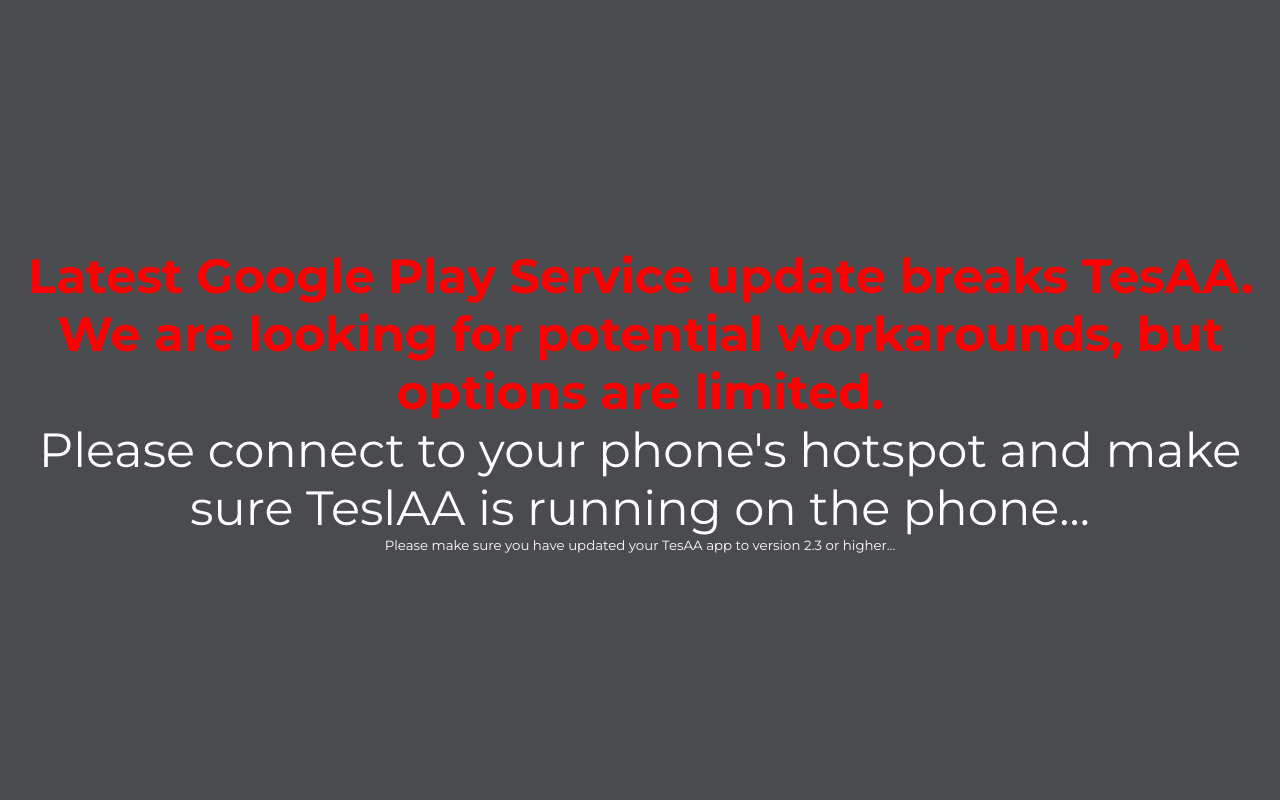
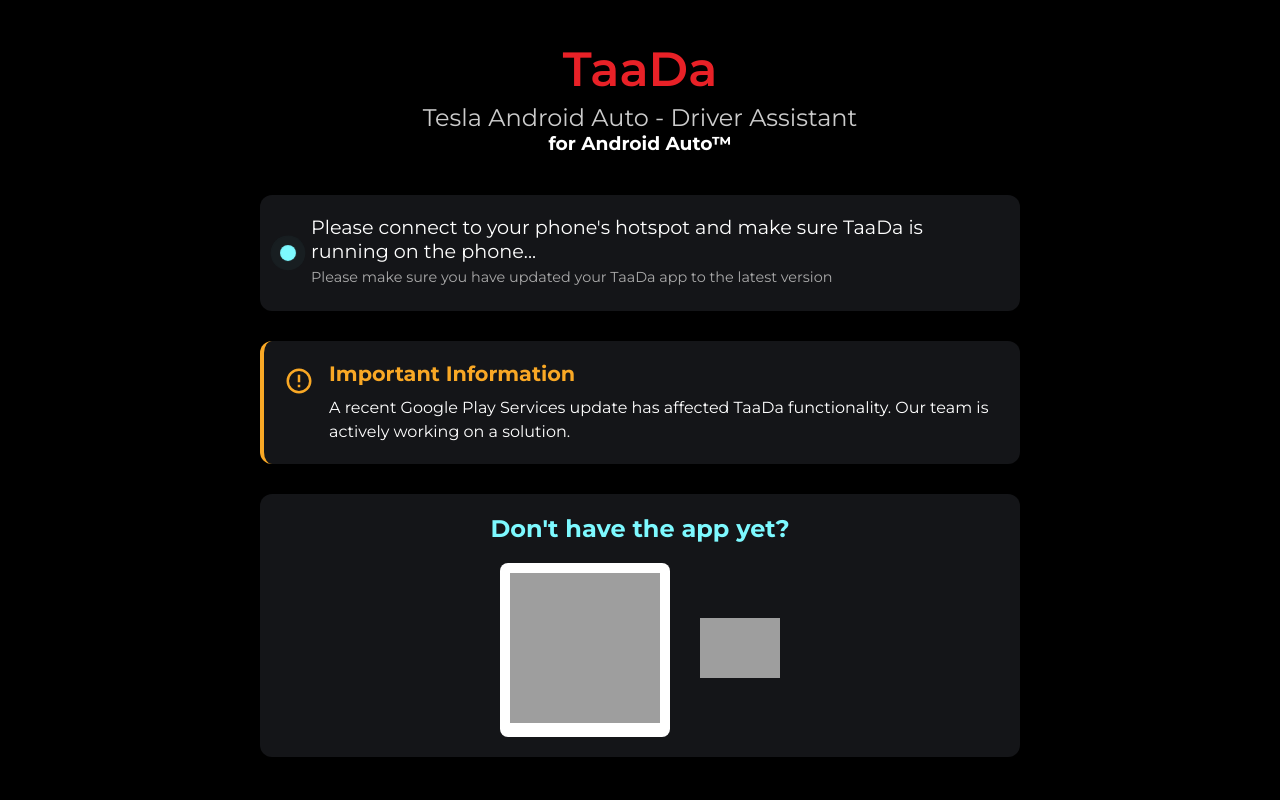
Before and after one commit to sebastien247/sebastien247.github.io, a plain HTML site: page index.html in a window 1280 px wide. Drawn offline with Linux system fonts and the light colour scheme; no server answers; grey boxes are pictures that could not be loaded.

Commit message:
update ui

```diff
--- a/index.html
+++ b/index.html
@@ -1,7 +1,7 @@
 <!DOCTYPE html>
 <html lang="en">
 <head>
-    <title>TeslAA for Android Auto</title>
+    <title>Tesla Android Auto - Driver Assistant (TaaDa)</title>
     <link rel="preconnect" href="https://fonts.googleapis.com">
     <link rel="preconnect" href="https://fonts.gstatic.com" crossorigin>
     <link href="https://fonts.googleapis.com/css2?family=Montserrat:ital,wght@0,100;0,200;0,300;0,400;0,500;0,600;0,700;0,800;0,900;1,100;1,200;1,300;1,400;1,500;1,600;1,700;1,800;1,900&display=swap" rel="stylesheet">
@@ -13,10 +13,55 @@
 </head>
 
 <body id="body">
-<canvas></canvas>
-<span id="info"><p></p><b style="color:red">Latest Google Play Service update breaks TesAA. We are looking for potential workarounds, but options are limited.</b></p>Please connect to your phone's hotspot and make sure TeslAA is running on the phone...<span style="font-size:10pt;display:block;">Please make sure you have updated your TesAA app to version 2.3 or higher...</span></span>
-<span id="log"></span>
-<span id="warning"></span>
+    <canvas></canvas>
+
+    <div class="tesla-container" id="info">
+        <div class="tesla-header">
+            <h1>TaaDa</h1>
+            <h2>Tesla Android Auto - Driver Assistant</h2>
+            <h3>for Android Auto™</h3>
+        </div>
+
+        <div class="tesla-content">
+            <div class="connection-status">
+                <div class="status-icon"></div>
+                <div class="status-message">
+                    <p>Please connect to your phone's hotspot and make sure TaaDa is running on the phone...</p>
+                    <p class="note">Please make sure you have updated your TaaDa app to the latest version</p>
+                </div>
+            </div>
+
+            <div class="notification-card">
+                <div class="notification-icon">
+                    <svg xmlns="http://www.w3.org/2000/svg" viewBox="0 0 24 24" width="24" height="24"><path fill="none" d="M0 0h24v24H0z"/><path d="M12 22C6.477 22 2 17.523 2 12S6.477 2 12 2s10 4.477 10 10-4.477 10-10 10zm0-2a8 8 0 1 0 0-16 8 8 0 0 0 0 16zm-1-5h2v2h-2v-2zm0-8h2v6h-2V7z" fill="currentColor"/></svg>
+                </div>
+                <div class="notification-content">
+                    <h3>Important Information</h3>
+                    <p>A recent Google Play Services update has affected TaaDa functionality. Our team is actively working on a solution.</p>
+                </div>
+            </div>
+
+            <div class="download-section">
+                <h3>Don't have the app yet?</h3>
+                <div class="download-options">
+                    <div class="qr-code">
+                        <img src="https://api.qrserver.com/v1/create-qr-code/?size=150x150&data=https://play.google.com/store/apps/details?id=fr.sd.taada" alt="TaaDa App QR Code">
+                    </div>
+                    <div class="play-store">
+                        <a href="https://play.google.com/store/apps/details?id=fr.sd.taada" target="_blank" class="play-store-button">
+                            <img src="https://play.google.com/intl/en_us/badges/static/images/badges/en_badge_web_generic.png" alt="Get it on Google Play">
+                        </a>
+                    </div>
+                </div>
+            </div>
+        </div>
+
+        <div class="tesla-footer">
+            <span id="log"></span>
+            <span id="warning"></span>
+        </div>
+    </div>
+
 </body>
 <script src="pcm-player.min.js"></script>
 <script src="main.js"></script>
--- a/styles.css
+++ b/styles.css
@@ -2,6 +2,7 @@
     font-family: 'Montserrat', sans-serif;
     margin: 0;
     padding: 0;
+    box-sizing: border-box;
 }
 
 html, body {
@@ -12,8 +13,7 @@
     display: flex;
     justify-content: center;
     align-items: center;
-    text-align: center;
-    background: #494b4e;
+    background: #000;
     color: white;
     overscroll-behavior-x: none;
 }
@@ -21,11 +21,188 @@
 canvas, video {
     width: auto;
     height: max(1080px, 100vh);
-
+    position: absolute;
+    z-index: 1;
 }
 
-span {
+.tesla-container {
+    position: relative;
+    z-index: 2;
+    width: 100%;
+    height: 100%;
+    display: flex;
+    flex-direction: column;
+    padding: 20px;
+    background: rgba(0, 0, 0, 0.8);
+}
+
+.tesla-header {
+    text-align: center;
+    padding: 20px 0;
+}
+
+.tesla-header h1 {
     font-size: 3em;
+    font-weight: 600;
+    color: #e82127; /* Tesla Red */
+    margin-bottom: 5px;
+}
+
+.tesla-header h2 {
+    font-size: 1.5em;
+    font-weight: 400;
+    color: #ccc;
+}
+
+.tesla-content {
+    flex: 1;
+    display: flex;
+    flex-direction: column;
+    justify-content: center;
+    align-items: center;
+    gap: 30px;
+    padding: 20px;
+    max-width: 800px;
+    margin: 0 auto;
+}
+
+.connection-status {
+    display: flex;
+    align-items: center;
+    background: rgba(26, 27, 31, 0.8);
+    border-radius: 12px;
+    padding: 20px;
+    width: 100%;
+    box-shadow: 0 4px 10px rgba(0, 0, 0, 0.3);
+}
+
+.status-icon {
+    width: 16px;
+    height: 16px;
+    border-radius: 50%;
+    background: #7DF9FF; /* Tesla Blue */
+    margin-right: 15px;
+    box-shadow: 0 0 10px #7DF9FF;
+    animation: pulse 2s infinite;
+}
+
+@keyframes pulse {
+    0% {
+        transform: scale(0.95);
+        box-shadow: 0 0 0 0 rgba(125, 249, 255, 0.7);
+    }
+    70% {
+        transform: scale(1);
+        box-shadow: 0 0 0 10px rgba(125, 249, 255, 0);
+    }
+    100% {
+        transform: scale(0.95);
+        box-shadow: 0 0 0 0 rgba(125, 249, 255, 0);
+    }
+}
+
+.status-message {
+    flex: 1;
+}
+
+.status-message p {
+    font-size: 1.2em;
+    margin-bottom: 5px;
+}
+
+.status-message .note {
+    font-size: 0.9em;
+    color: #aaa;
+}
+
+.notification-card {
+    display: flex;
+    align-items: flex-start;
+    background: rgba(26, 27, 31, 0.8);
+    border-radius: 12px;
+    padding: 20px;
+    width: 100%;
+    box-shadow: 0 4px 10px rgba(0, 0, 0, 0.3);
+    border-left: 4px solid #f9a825; /* Warning yellow */
+}
+
+.notification-icon {
+    display: flex;
+    justify-content: center;
+    align-items: center;
+    width: 40px;
+    height: 40px;
+    margin-right: 15px;
+    color: #f9a825;
+}
+
+.notification-icon svg {
+    width: 30px;
+    height: 30px;
+}
+
+.notification-content h3 {
+    font-size: 1.3em;
+    margin-bottom: 10px;
+    color: #f9a825;
+}
+
+.notification-content p {
+    font-size: 1em;
+    line-height: 1.5;
+}
+
+.download-section {
+    background: rgba(26, 27, 31, 0.8);
+    border-radius: 12px;
+    padding: 20px;
+    width: 100%;
+    text-align: center;
+    box-shadow: 0 4px 10px rgba(0, 0, 0, 0.3);
+}
+
+.download-section h3 {
+    font-size: 1.5em;
+    margin-bottom: 20px;
+    color: #7DF9FF;
+}
+
+.download-options {
+    display: flex;
+    justify-content: center;
+    align-items: center;
+    flex-wrap: wrap;
+    gap: 30px;
+}
+
+.qr-code {
+    background: white;
+    padding: 10px;
+    border-radius: 8px;
+}
+
+.qr-code img {
+    width: 150px;
+    height: 150px;
+}
+
+.play-store-button {
+    display: inline-block;
+    transition: transform 0.2s ease;
+}
+
+.play-store-button:hover {
+    transform: scale(1.05);
+}
+
+.play-store-button img {
+    height: 60px;
+}
+
+.tesla-footer {
+    padding: 20px 0;
+    display: flex;
+    justify-content: space-between;
 }
 
 #log {
@@ -40,6 +217,35 @@
     position: absolute;
     bottom: 0;
     right: 10px;
-    color: red;
     font-size: 1.4em;
+    color: #e82127; /* Tesla Red */
 }
+
+/* Responsive adjustments */
+@media (max-width: 768px) {
+    .tesla-content {
+        padding: 10px;
+    }
+
+    .download-options {
+        flex-direction: column;
+    }
+
+    .tesla-header h1 {
+        font-size: 2.5em;
+    }
+
+    .tesla-header h2 {
+        font-size: 1.2em;
+    }
+}
+
+@media (max-height: 700px) {
+    .tesla-content {
+        gap: 15px;
+    }
+
+    .connection-status, .notification-card, .download-section {
+        padding: 15px;
+    }
+}
```
